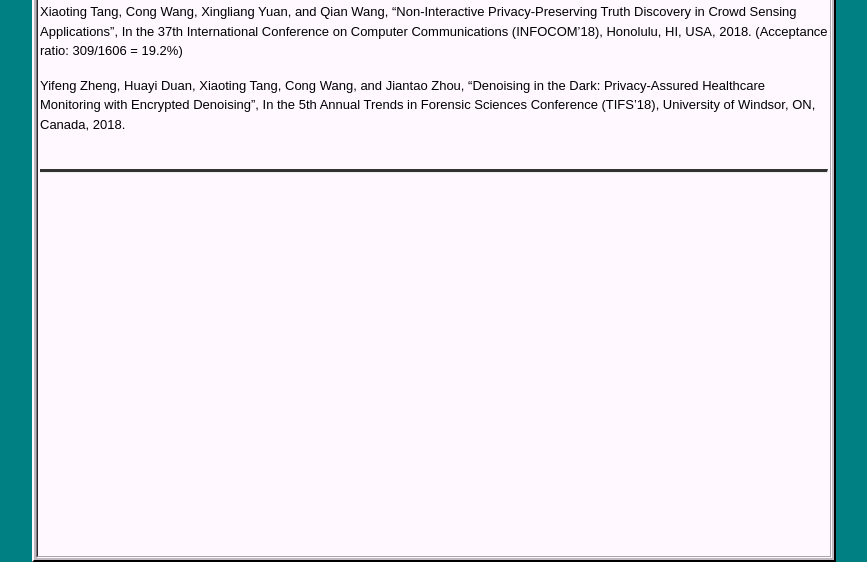
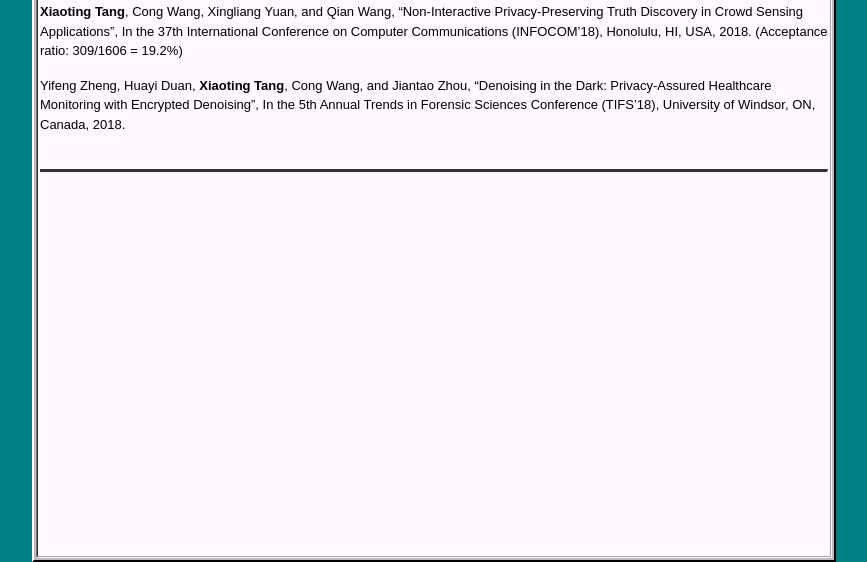
Before and after one commit to xttjsn/xttjsn.github.io, a plain HTML site: page 20180803/Publication.html in a window 1280 px wide. Shown: the part 351-913 px from the top of the page, without its empty margins (206-1073 px from the left). Drawn offline with Linux system fonts and the light colour scheme.

Commit message:
Add bold text

```diff
--- a/20180803/Publication.html
+++ b/20180803/Publication.html
@@ -77,11 +77,11 @@
 			<div class="post_content">
         		<h2 id="publication">Publication</h2>
 
-<p>Xiaoting Tang, Cong Wang, Xingliang Yuan, and Qian Wang, “Non-Interactive Privacy-Preserving
+<p><strong>Xiaoting Tang</strong>, Cong Wang, Xingliang Yuan, and Qian Wang, “Non-Interactive Privacy-Preserving
 Truth  Discovery  in  Crowd  Sensing  Applications”,  In  the  37th  International  Conference  on
 Computer Communications (INFOCOM’18), Honolulu, HI, USA, 2018.  (Acceptance ratio: 309/1606 = 19.2%)</p>
 
-<p>Yifeng Zheng, Huayi Duan, Xiaoting Tang, Cong Wang, and Jiantao Zhou, “Denoising in the
+<p>Yifeng Zheng, Huayi Duan, <strong>Xiaoting Tang</strong>, Cong Wang, and Jiantao Zhou, “Denoising in the
 Dark:  Privacy-Assured Healthcare Monitoring with Encrypted Denoising”, In the 5th Annual Trends in Forensic Sciences Conference (TIFS’18), University of Windsor, ON, Canada, 2018.</p>
 
 
```
